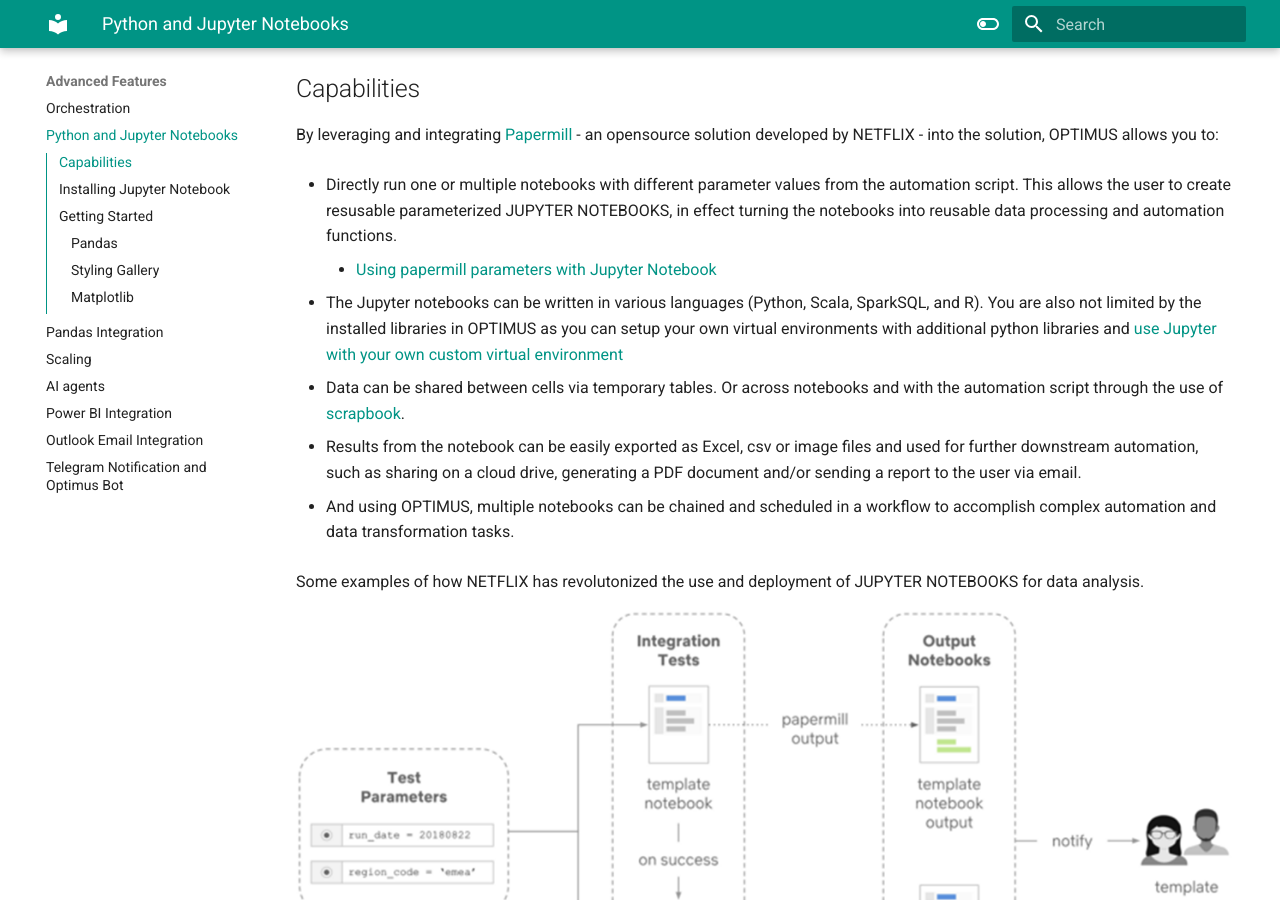
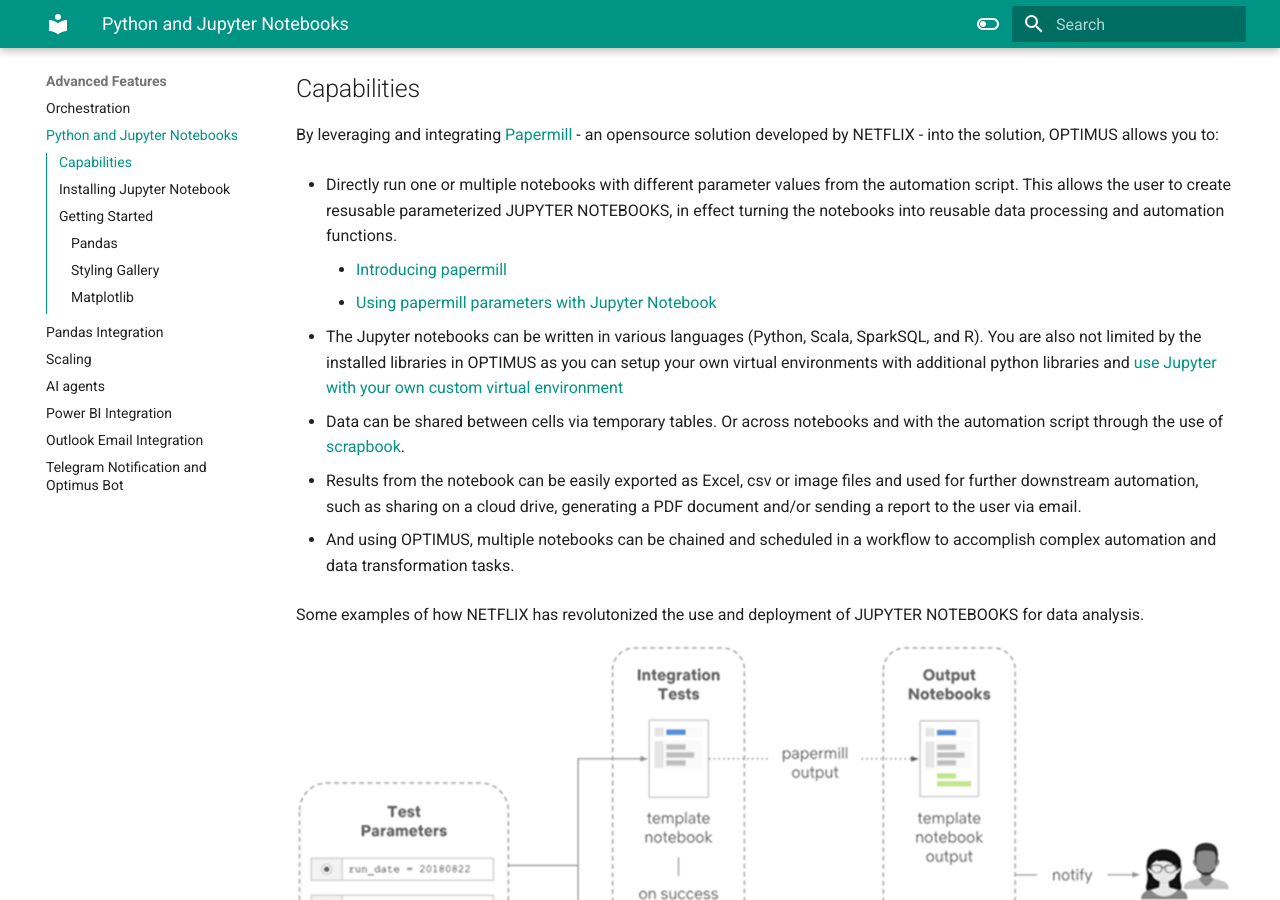
Before and after one commit to ray-oh/Optimus-Documentation, an MkDocs documentation site: the page built from docs/advance/jupyternotebook.md, in a window 1280 px wide and 900 px high, scrolled down 1842 px. Built offline with MkDocs 1.6.1 and Material for MkDocs 9.7.7, drawn with Linux system fonts in a browser that asks for light colours.

Commit message:
Update jupyternotebook.md
Papermill documentation update

```diff
--- a/docs/advance/jupyternotebook.md
+++ b/docs/advance/jupyternotebook.md
@@ -15,6 +15,7 @@ By leveraging and integrating [Papermill](https://www.wrighters.io/parameters-ju
 
 - Directly run one or multiple notebooks with different parameter values from the automation script.  This allows the user to create resusable parameterized JUPYTER NOTEBOOKS, in effect turning the notebooks into reusable data processing and automation functions.
 
+    - [Introducing papermill](https://docs.nersc.gov/jobs/workflow/papermill/#:~:text=Papermill%2C%20developed%20by%20Netflix%2C%20is,notebook%20with%20different%20input%20values.)
     - [Using papermill parameters with Jupyter Notebook](https://papermill.readthedocs.io/en/latest/usage-parameterize.html)
 
 - The Jupyter notebooks can be written in various languages (Python, Scala, SparkSQL, and R).  You are also not limited by the installed libraries in OPTIMUS as you can setup your own virtual environments with additional python libraries and [use Jupyter with your own custom virtual environment](https://towardsdatascience.com/creating-and-using-virtual-environment-on-jupyter-notebook-with-python-db3f5afdd56a)
```
